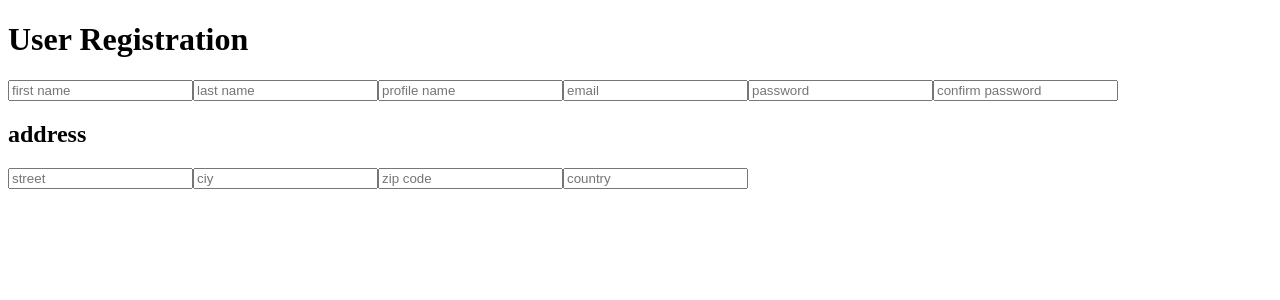
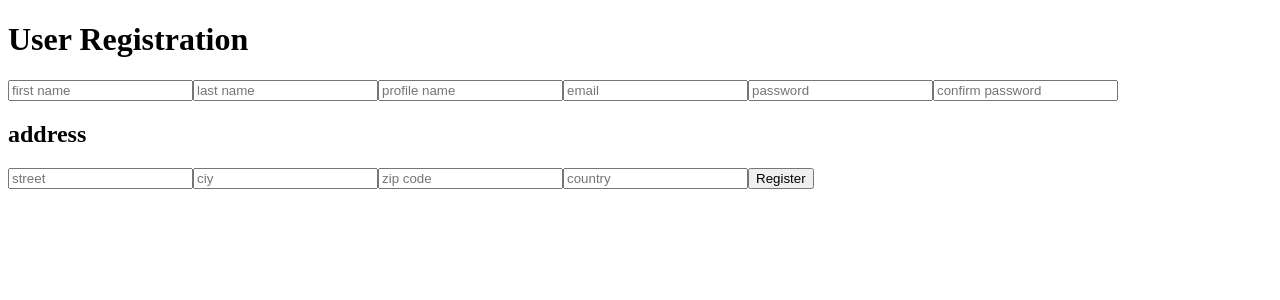
Before and after one commit to heyitsashleyhere/BAIM_frontend, a React (Create React App) app: page / in a window 1280 px wide. Shown: the top 300 px of the page. Built offline with nearby package versions, Linux system fonts and the light colour scheme.

Commit message:
UserRegister fetch

```diff
--- a/src/App.jsx
+++ b/src/App.jsx
@@ -25,10 +25,38 @@ function UserRegistration() {
     setCountry,
   } = useContext(UserContext);
 
+  function handleSubmit(e) {
+    e.preventDefault();
+
+    const config = {
+      method: "POST",
+      headers: { "Content-Type": "application/json" },
+      body: JSON.stringify({
+        firstName,
+        lastName,
+        profileName,
+        email,
+        password,
+        confirmPassword,
+        userAddress: {
+          street,
+          city,
+          zip,
+          country,
+        },
+      }),
+    };
+
+    fetch("http://localhost:8000/user/register", config)
+      .then((response) => response.json())
+      .then((result) => result)
+      .catch((error) => console.log(error));
+  }
+
   return (
     <div>
       <h1>User Registration</h1>
-      <form>
+      <form onSubmit={handleSubmit}>
         <input
           type="text"
           placeholder="first name"
@@ -90,6 +118,7 @@ function UserRegistration() {
           value={country}
           onChange={(e) => setCountry(e.target.value)}
         />
+        <button type="submit">Register</button>
       </form>
     </div>
   );
@@ -120,10 +149,6 @@ function UserRegistration() {
 // }
 
 export default function App() {
-  // just for consol.log
-  const { firstName } = useContext(UserContext);
-  console.log(firstName);
-
   return (
     <div>
       <UserRegistration />
```
